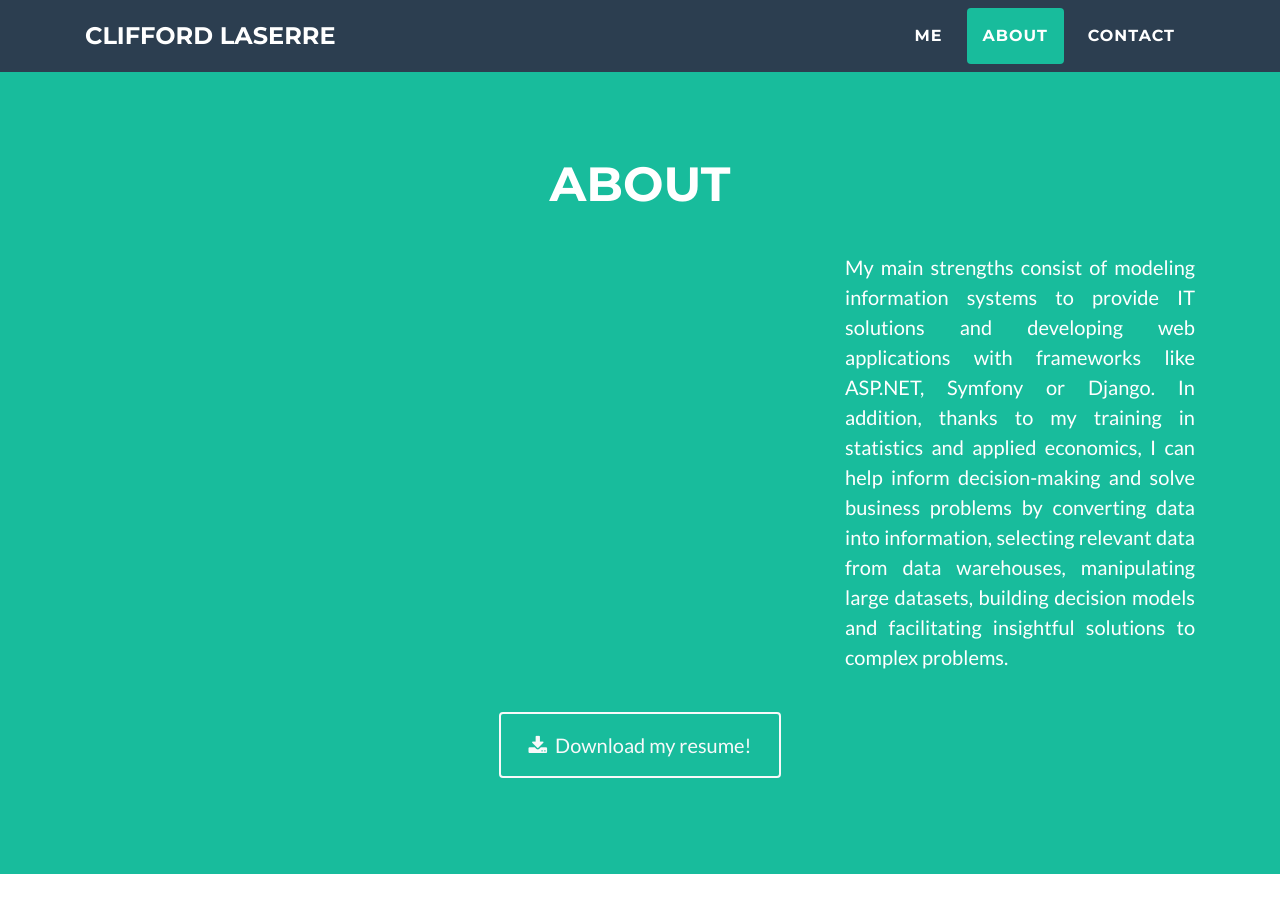
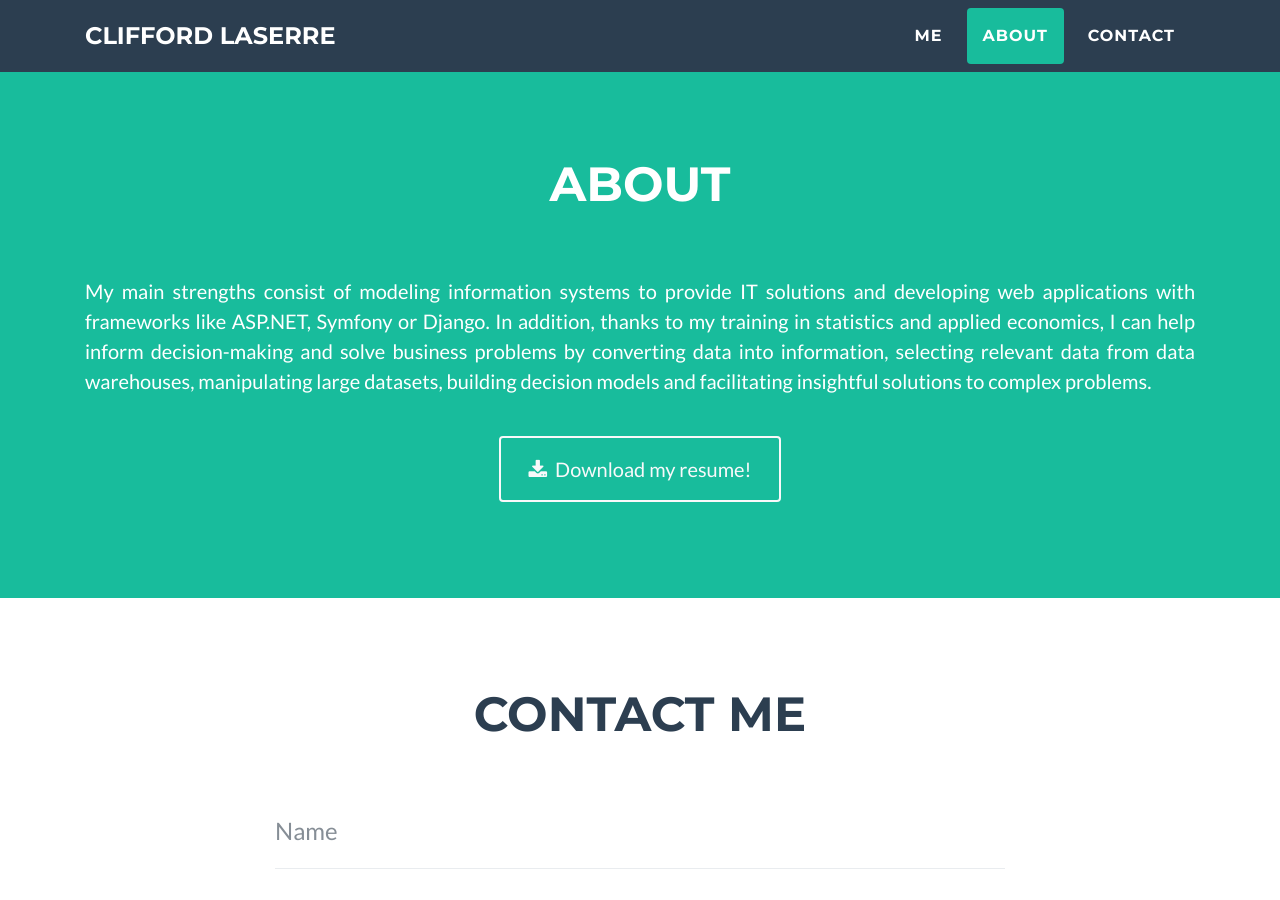
Before and after one commit to claserre9/claserre9.github.io, a Jekyll site: the page built from index.html, in a window 1280 px wide and 900 px high, scrolled down 964 px. Built offline with Jekyll 4.4.1, drawn with Linux system fonts in a browser that asks for light colours.

Commit message:
Update index.html

```diff
--- a/index.html
+++ b/index.html
@@ -53,7 +53,7 @@ layout: default
     <div class="container">
         <h2 class="text-uppercase text-center text-white mb-5">About</h2>
         <div class="row">
-            <div class="col-lg-4 ml-auto">
+            <div class="col my-4 mb-lg-0">
                 <p class="lead text-justify">My main strengths consist of
                     modeling
                     information systems to provide IT solutions and
```
